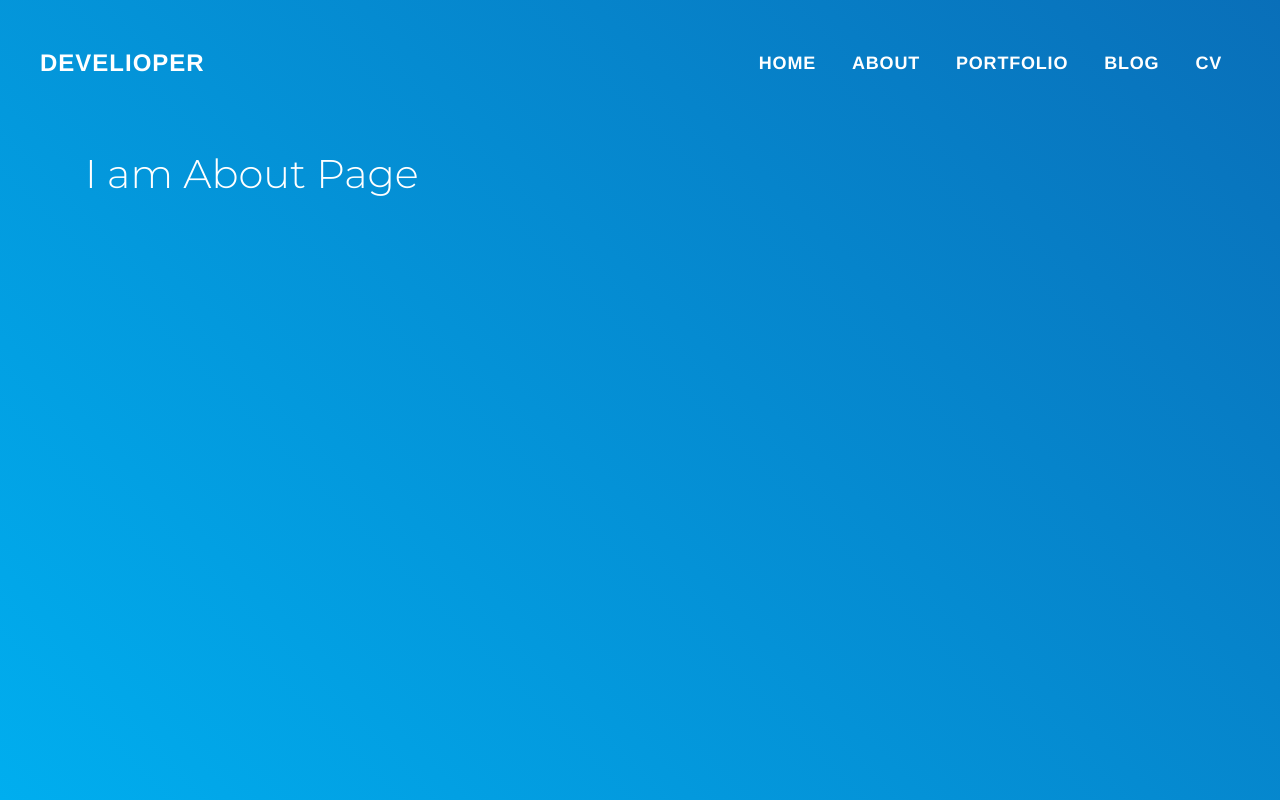
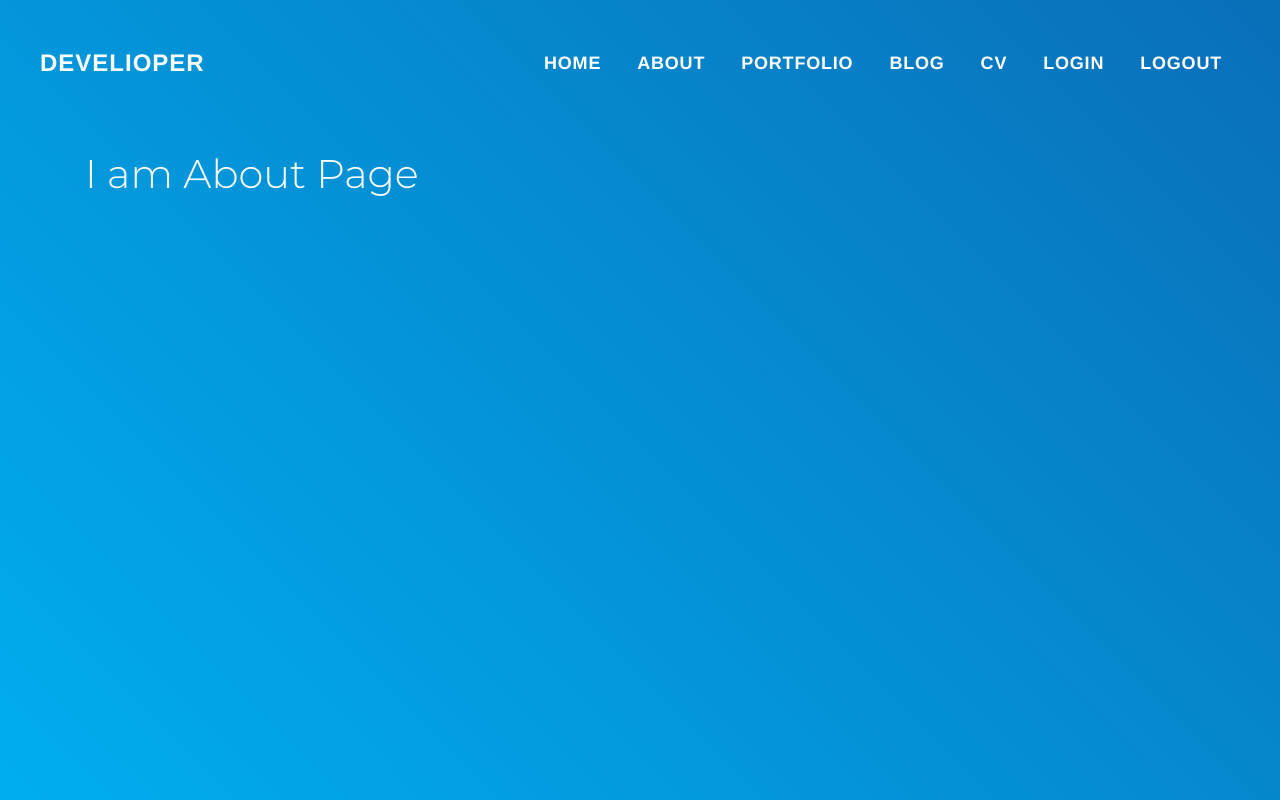
Before and after one commit to lopeselio/portfolio-website, a Next.js app: page /about in a window 1280 px wide. Built offline with nearby package versions, Linux system fonts and the light colour scheme; a web font is replaced by a local one.

Commit message:
added login and logout to navbar

```diff
--- a/components/shared/Header.js
+++ b/components/shared/Header.js
@@ -69,6 +69,18 @@ const BsNavLink = (props) => {
   )
 }
 
+const Login = () => {
+  return (
+    <span className='nav-link port-navbar-link clickable'> Login </span>
+  )
+}
+
+const Logout = () => {
+  return (
+    <span className='nav-link port-navbar-link clickable'> Logout</span>
+  )
+}
+
 export default class Example extends React.Component {
   constructor (props) {
     super(props)
@@ -107,6 +119,12 @@ export default class Example extends React.Component {
               <NavItem className='port-navbar-item'>
                 <BsNavLink route='/cv' title='CV' />
               </NavItem>
+              <NavItem className='port-navbar-item'>
+                <Login />
+              </NavItem>
+              <NavItem className='port-navbar-item'>
+                <Logout />
+              </NavItem>
             </Nav>
           </Collapse>
         </Navbar>
--- a/styles/main.scss
+++ b/styles/main.scss
@@ -33,3 +33,7 @@ html, body {
   padding-top: 150px;
   color: white;;
 }
+
+.clickable {
+  cursor: pointer;;
+}
```
